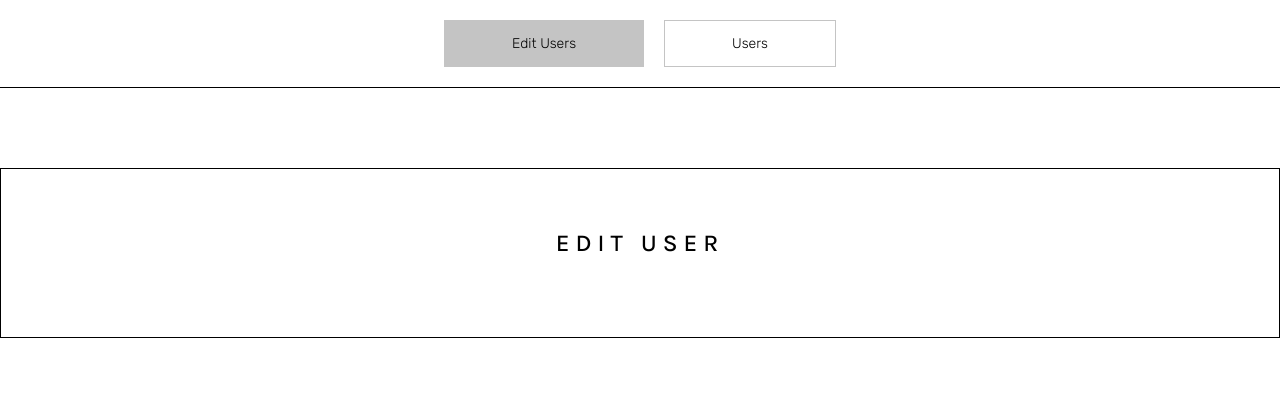
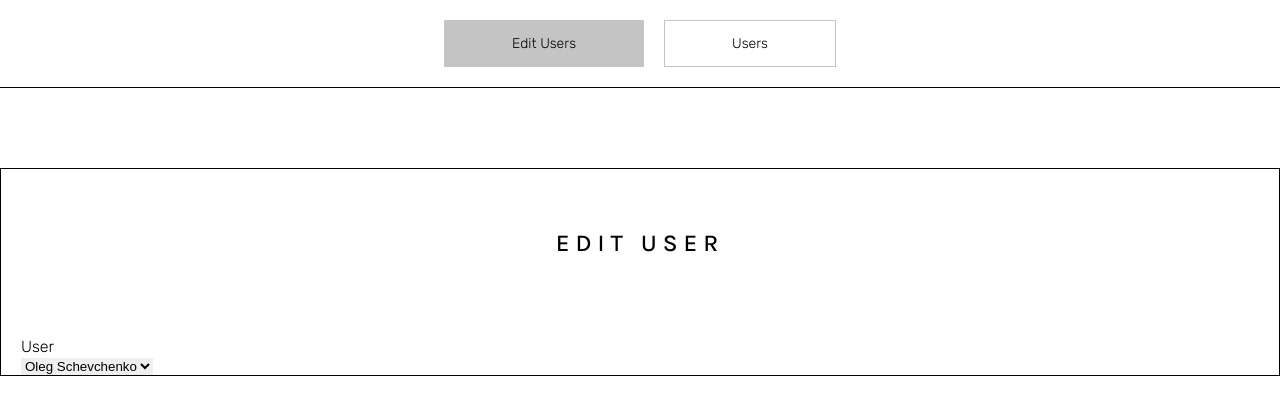
Before and after one commit to kOnfie/react-testing-project, a React (Vite) app: page /edit-user in a window 1280 px wide. Shown: the top 414 px of the page. Built offline with nearby package versions, Linux system fonts and the light colour scheme.

Commit message:
feat: create Select component

```diff
--- a/src/pages/userEdit/UserEdit.tsx
+++ b/src/pages/userEdit/UserEdit.tsx
@@ -1,9 +1,12 @@
+import { Select } from 'src/shared/ui';
+
 import s from './userEdit.module.scss';
 
 const UserEdit = () => {
   return (
     <>
       <h1 className={s.title}>EDIT USER</h1>
+      <Select title="User" options={['Oleg Schevchenko', 'Petro Perovich', 'John Doe']} />
     </>
   );
 };
--- a/src/shared/ui/index.ts
+++ b/src/shared/ui/index.ts
@@ -1,3 +1,4 @@
 import Link from './link/Link';
+import Select from "./select/Select";
 
-export { Link };
+export { Link, Select };
--- /dev/null
+++ b/src/shared/ui/select/Select.tsx
@@ -0,0 +1,21 @@
+import { FC } from 'react';
+
+import s from './select.module.scss';
+
+interface SelectProps {
+  title: string;
+  options: string[];
+}
+
+const Select: FC<SelectProps> = ({ title, options }) => {
+  return (
+    <>
+      <p className={s.title}>{title}</p>
+      <select className={s.select}>
+        {options && options.map((option) => <option key={option}>{option}</option>)}
+      </select>
+    </>
+  );
+};
+
+export default Select;
```
Also changed, not shown: src/shared/ui/select/select.module.scss (added), 1 other file (tests, documents, lock files or other folders).
